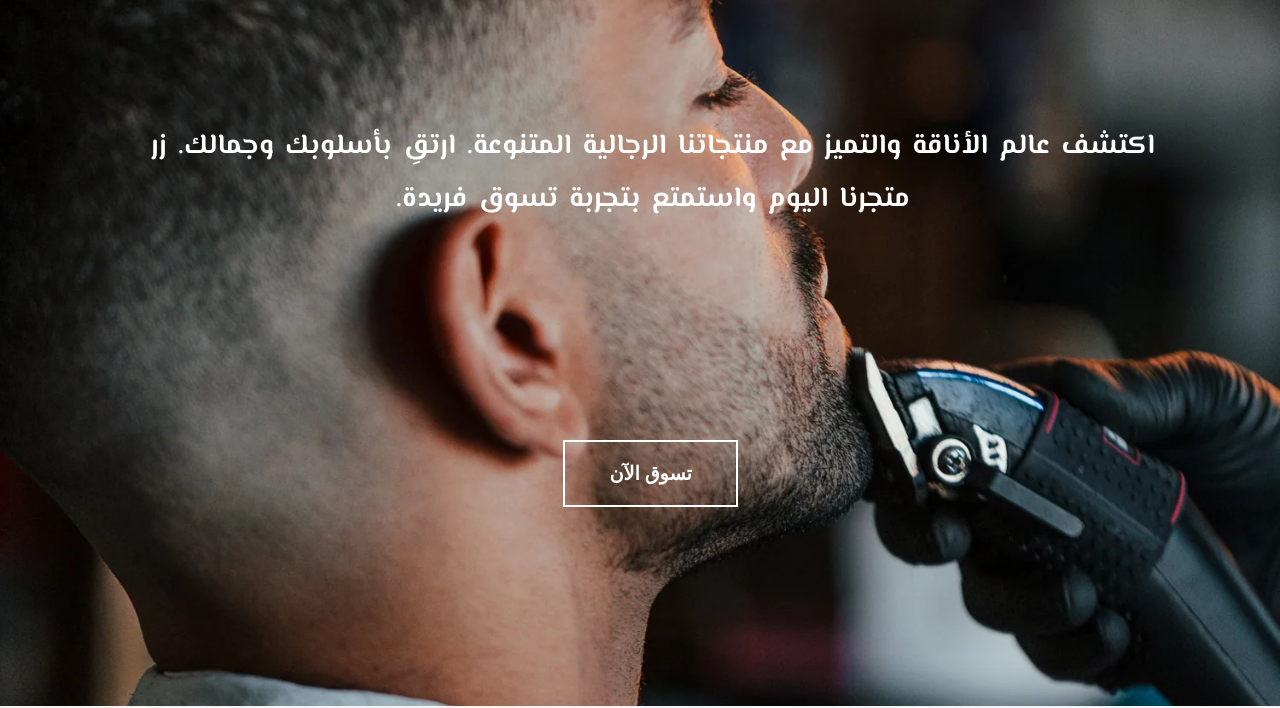
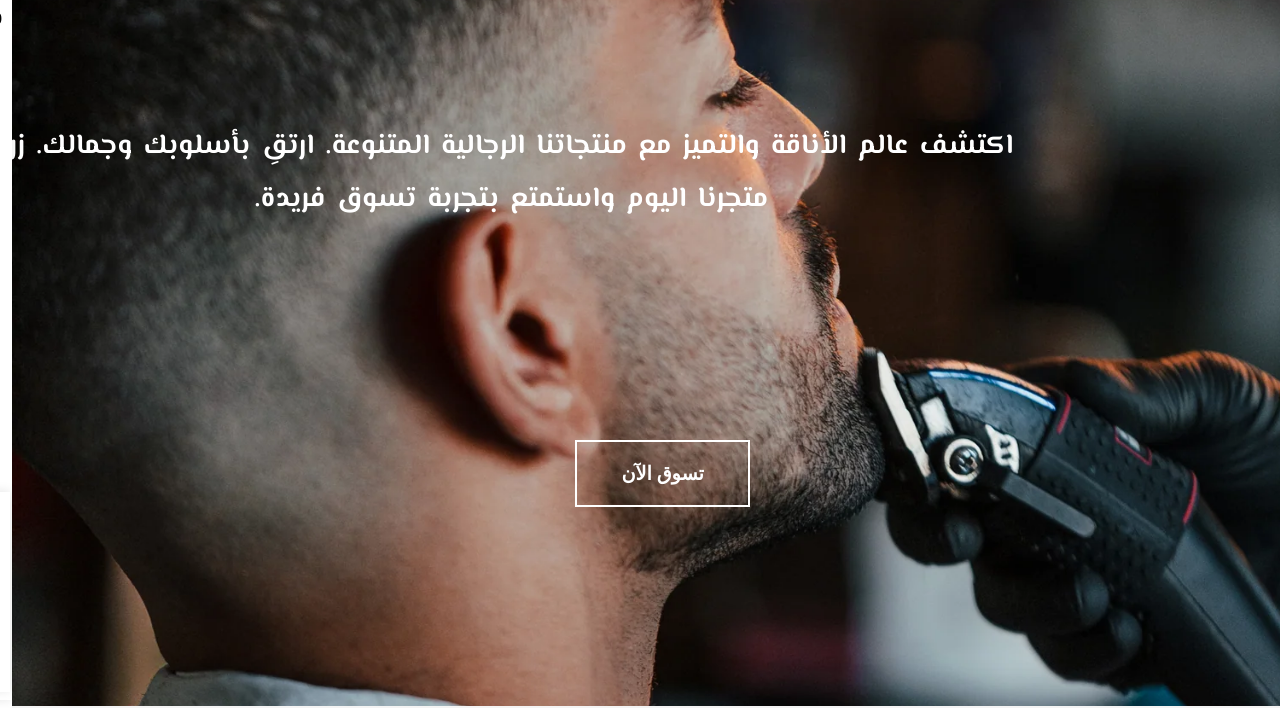
Before and after one commit to Ghost-2k/zizwar-shop, a plain HTML site: page zizwar/index.html in a window 1280 px wide. Shown: the part 120-828 px from the top of the page. Drawn offline with Linux system fonts and the light colour scheme; a web font is replaced by a local one.

Commit message:
Update stylesheet.css

```diff
--- a/zizwar/assets/stylesheet.css
+++ b/zizwar/assets/stylesheet.css
@@ -290,7 +290,7 @@ section {
     text-align: center;
     width: 80% !important; /* Adjusted width for better readability */
     /* Centering the element horizontally */
-    transform: translate(15%);
+
     font-size: 28px !important; /* Adjust for centering */
   }
 
```
